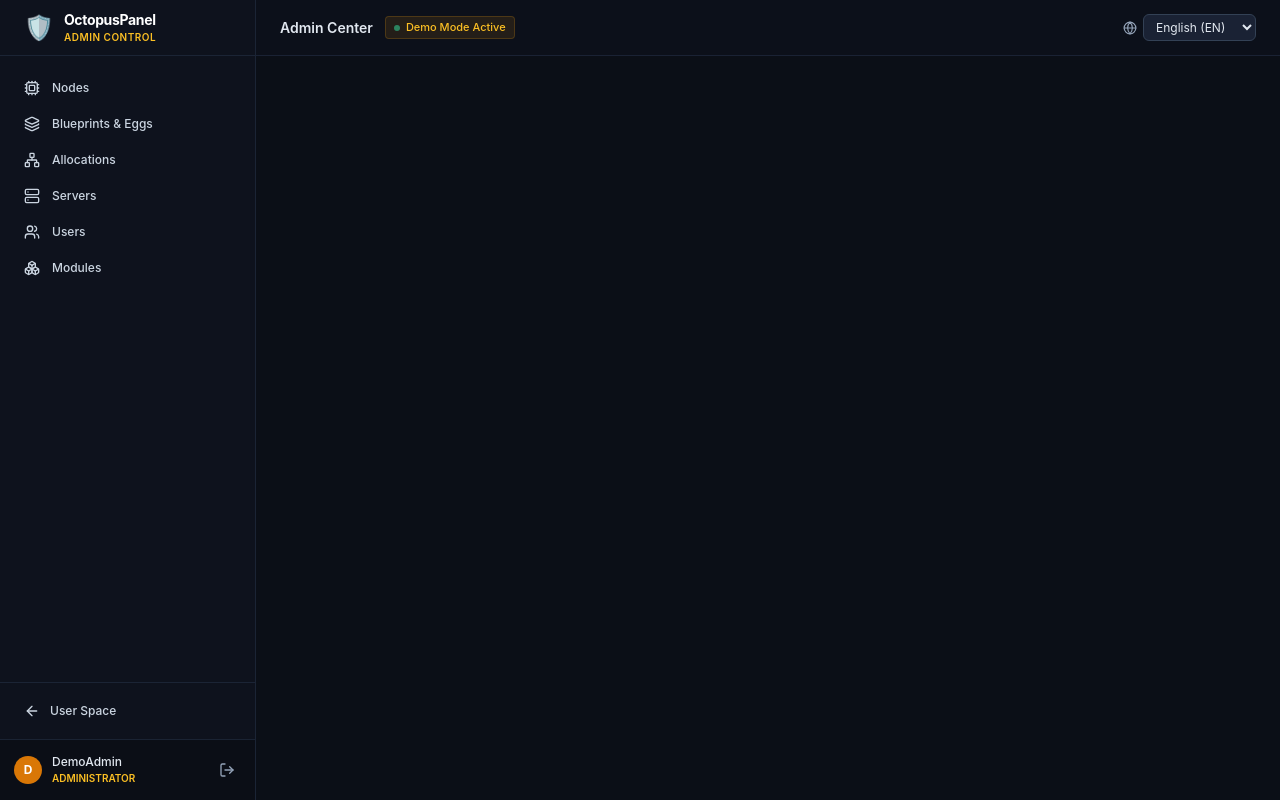
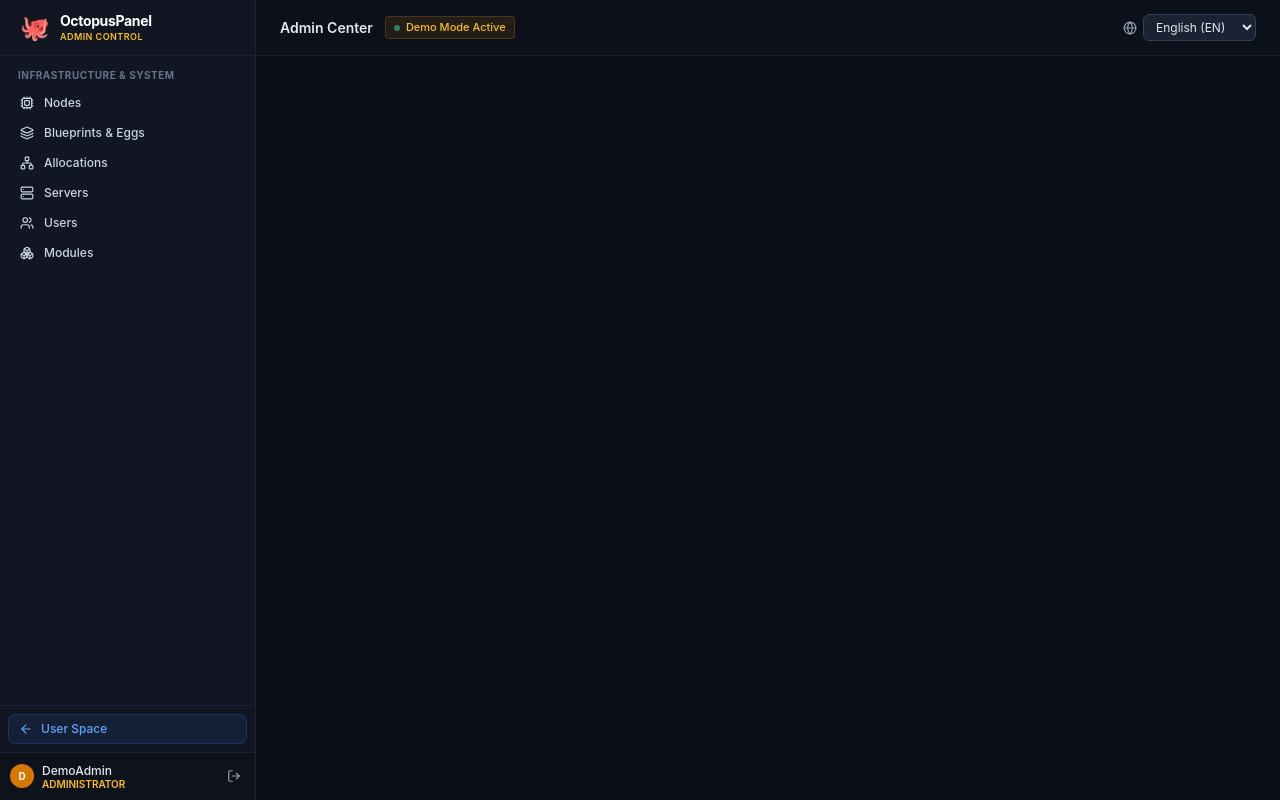
Before and after one commit to OctopusPanel/panel, a Vue app in the folder apps/frontend/: page /admin in a window 1280 px wide. Built offline with nearby package versions, Linux system fonts and the light colour scheme.

Commit message:
feat(frontend): align admin sidebar styling and compact layout with user sidebar

```diff
--- a/apps/frontend/src/layouts/AdminLayout.vue
+++ b/apps/frontend/src/layouts/AdminLayout.vue
@@ -28,106 +28,110 @@ function handleLogout() {
 <template>
   <div class="h-screen flex bg-[#0b0f17] text-slate-100 overflow-hidden">
     <!-- Admin Sidebar -->
-    <aside class="w-64 bg-[#0e121d] border-r border-slate-800/80 flex flex-col shrink-0 h-full overflow-hidden">
+    <aside class="w-64 bg-[#111622] border-r border-slate-800/80 flex flex-col shrink-0 h-full overflow-hidden">
       <!-- Logo -->
-      <div class="h-14 flex items-center px-6 border-b border-slate-800/80 shrink-0">
-        <span class="text-2xl mr-2.5">🛡️</span>
+      <div class="h-14 flex items-center px-5 border-b border-slate-800/80 shrink-0">
+        <span class="text-2xl mr-2.5">🐙</span>
         <div>
-          <h1 class="text-sm font-bold tracking-tight text-white">OctopusPanel</h1>
-          <p class="text-[10px] text-amber-400 font-semibold uppercase tracking-wider">ADMIN CONTROL</p>
+          <h1 class="text-sm font-bold tracking-tight text-white leading-tight">OctopusPanel</h1>
+          <p class="text-[9px] text-amber-400 font-semibold tracking-wider uppercase">ADMIN CONTROL</p>
         </div>
       </div>
 
       <!-- Navigation -->
-      <nav class="flex-1 px-3 py-4 space-y-1 overflow-y-auto">
+      <nav class="flex-1 px-2.5 py-2 space-y-0.5 overflow-y-auto">
+        <div class="px-2 pt-1 pb-1 text-[10px] font-bold uppercase tracking-wider text-slate-500">
+          Infrastructure & System
+        </div>
+
         <router-link
           to="/admin/nodes"
-          class="flex items-center px-3 py-2 text-xs font-medium rounded-lg text-slate-300 hover:text-white hover:bg-slate-800/60 transition-colors"
-          active-class="bg-amber-500/10 text-amber-400 font-semibold border border-amber-500/20"
+          class="flex items-center px-2.5 py-1.5 text-xs font-medium rounded-lg text-slate-300 hover:text-white hover:bg-slate-800/60 transition-colors"
+          active-class="bg-amber-500/15 text-amber-400 font-semibold border border-amber-500/30"
         >
-          <Cpu class="w-4 h-4 mr-3" />
+          <Cpu class="w-3.5 h-3.5 mr-2.5 shrink-0" />
           {{ t('nav.nodes') }}
         </router-link>
 
         <router-link
           to="/admin/blueprints"
-          class="flex items-center px-3 py-2 text-xs font-medium rounded-lg text-slate-300 hover:text-white hover:bg-slate-800/60 transition-colors"
-          active-class="bg-amber-500/10 text-amber-400 font-semibold border border-amber-500/20"
+          class="flex items-center px-2.5 py-1.5 text-xs font-medium rounded-lg text-slate-300 hover:text-white hover:bg-slate-800/60 transition-colors"
+          active-class="bg-amber-500/15 text-amber-400 font-semibold border border-amber-500/30"
         >
-          <Layers class="w-4 h-4 mr-3" />
+          <Layers class="w-3.5 h-3.5 mr-2.5 shrink-0" />
           {{ t('nav.blueprints') }}
         </router-link>
 
         <router-link
           to="/admin/allocations"
-          class="flex items-center px-3 py-2 text-xs font-medium rounded-lg text-slate-300 hover:text-white hover:bg-slate-800/60 transition-colors"
-          active-class="bg-amber-500/10 text-amber-400 font-semibold border border-amber-500/20"
+          class="flex items-center px-2.5 py-1.5 text-xs font-medium rounded-lg text-slate-300 hover:text-white hover:bg-slate-800/60 transition-colors"
+          active-class="bg-amber-500/15 text-amber-400 font-semibold border border-amber-500/30"
         >
-          <Network class="w-4 h-4 mr-3" />
+          <Network class="w-3.5 h-3.5 mr-2.5 shrink-0" />
           {{ t('nav.allocations') }}
         </router-link>
 
         <router-link
           to="/admin/servers"
-          class="flex items-center px-3 py-2 text-xs font-medium rounded-lg text-slate-300 hover:text-white hover:bg-slate-800/60 transition-colors"
-          active-class="bg-amber-500/10 text-amber-400 font-semibold border border-amber-500/20"
+          class="flex items-center px-2.5 py-1.5 text-xs font-medium rounded-lg text-slate-300 hover:text-white hover:bg-slate-800/60 transition-colors"
+          active-class="bg-amber-500/15 text-amber-400 font-semibold border border-amber-500/30"
         >
-          <Server class="w-4 h-4 mr-3" />
+          <Server class="w-3.5 h-3.5 mr-2.5 shrink-0" />
           {{ t('nav.servers') }}
         </router-link>
 
         <router-link
           to="/admin/users"
-          class="flex items-center px-3 py-2 text-xs font-medium rounded-lg text-slate-300 hover:text-white hover:bg-slate-800/60 transition-colors"
-          active-class="bg-amber-500/10 text-amber-400 font-semibold border border-amber-500/20"
+          class="flex items-center px-2.5 py-1.5 text-xs font-medium rounded-lg text-slate-300 hover:text-white hover:bg-slate-800/60 transition-colors"
+          active-class="bg-amber-500/15 text-amber-400 font-semibold border border-amber-500/30"
         >
-          <Users class="w-4 h-4 mr-3" />
+          <Users class="w-3.5 h-3.5 mr-2.5 shrink-0" />
           {{ t('nav.users') }}
         </router-link>
 
         <router-link
           to="/admin/modules"
-          class="flex items-center px-3 py-2 text-xs font-medium rounded-lg text-slate-300 hover:text-white hover:bg-slate-800/60 transition-colors"
-          active-class="bg-amber-500/10 text-amber-400 font-semibold border border-amber-500/20"
+          class="flex items-center px-2.5 py-1.5 text-xs font-medium rounded-lg text-slate-300 hover:text-white hover:bg-slate-800/60 transition-colors"
+          active-class="bg-amber-500/15 text-amber-400 font-semibold border border-amber-500/30"
         >
-          <Boxes class="w-4 h-4 mr-3" />
+          <Boxes class="w-3.5 h-3.5 mr-2.5 shrink-0" />
           {{ t('nav.modules') }}
         </router-link>
 
         <!-- Dynamic Module Slot for Admin Navigation -->
-        <div class="pt-2">
+        <div class="pt-1">
           <ModuleSlot slot-name="sidebar:admin:nav" />
         </div>
       </nav>
 
       <!-- Return to Client Area -->
-      <div class="p-3 border-t border-slate-800/80">
+      <div class="p-2 border-t border-slate-800/80 shrink-0">
         <router-link
           to="/"
-          class="flex items-center px-3 py-2 text-xs font-medium rounded-lg text-slate-300 hover:text-white hover:bg-slate-800 transition-colors"
+          class="flex items-center px-2.5 py-1.5 text-xs font-medium rounded-lg bg-blue-500/10 text-blue-400 border border-blue-500/20 hover:bg-blue-500/20 transition-colors"
         >
-          <ArrowLeft class="w-4 h-4 mr-2.5" />
+          <ArrowLeft class="w-3.5 h-3.5 mr-2 shrink-0" />
           {{ t('nav.clientArea') }}
         </router-link>
       </div>
 
       <!-- User footer -->
-      <div class="p-3.5 border-t border-slate-800/80 flex items-center justify-between bg-[#0b0e16]">
-        <div class="flex items-center space-x-2.5 overflow-hidden">
-          <div class="w-7 h-7 rounded-full bg-amber-600 flex items-center justify-center font-bold text-xs text-white uppercase shrink-0">
+      <div class="p-2.5 border-t border-slate-800/80 flex items-center justify-between bg-[#0e121b] shrink-0">
+        <div class="flex items-center space-x-2 overflow-hidden min-w-0">
+          <div class="w-6 h-6 rounded-full bg-amber-600 flex items-center justify-center font-bold text-[10px] text-white uppercase shrink-0">
             {{ authStore.user?.username?.[0] || 'A' }}
           </div>
-          <div class="truncate text-xs">
-            <p class="font-medium text-slate-200 truncate">{{ authStore.user?.username }}</p>
-            <p class="text-[10px] text-amber-400 font-semibold uppercase">Administrator</p>
+          <div class="truncate text-xs min-w-0">
+            <p class="font-medium text-slate-200 truncate leading-tight">{{ authStore.user?.username }}</p>
+            <p class="text-[10px] text-amber-400 font-semibold uppercase leading-tight">Administrator</p>
           </div>
         </div>
         <button
           @click="handleLogout"
-          class="p-1.5 text-slate-400 hover:text-rose-400 rounded-lg hover:bg-slate-800 transition-colors"
+          class="p-1 text-slate-400 hover:text-rose-400 rounded-lg hover:bg-slate-800 transition-colors shrink-0"
           :title="t('nav.logout')"
         >
-          <LogOut class="w-4 h-4" />
+          <LogOut class="w-3.5 h-3.5" />
         </button>
       </div>
     </aside>
```
